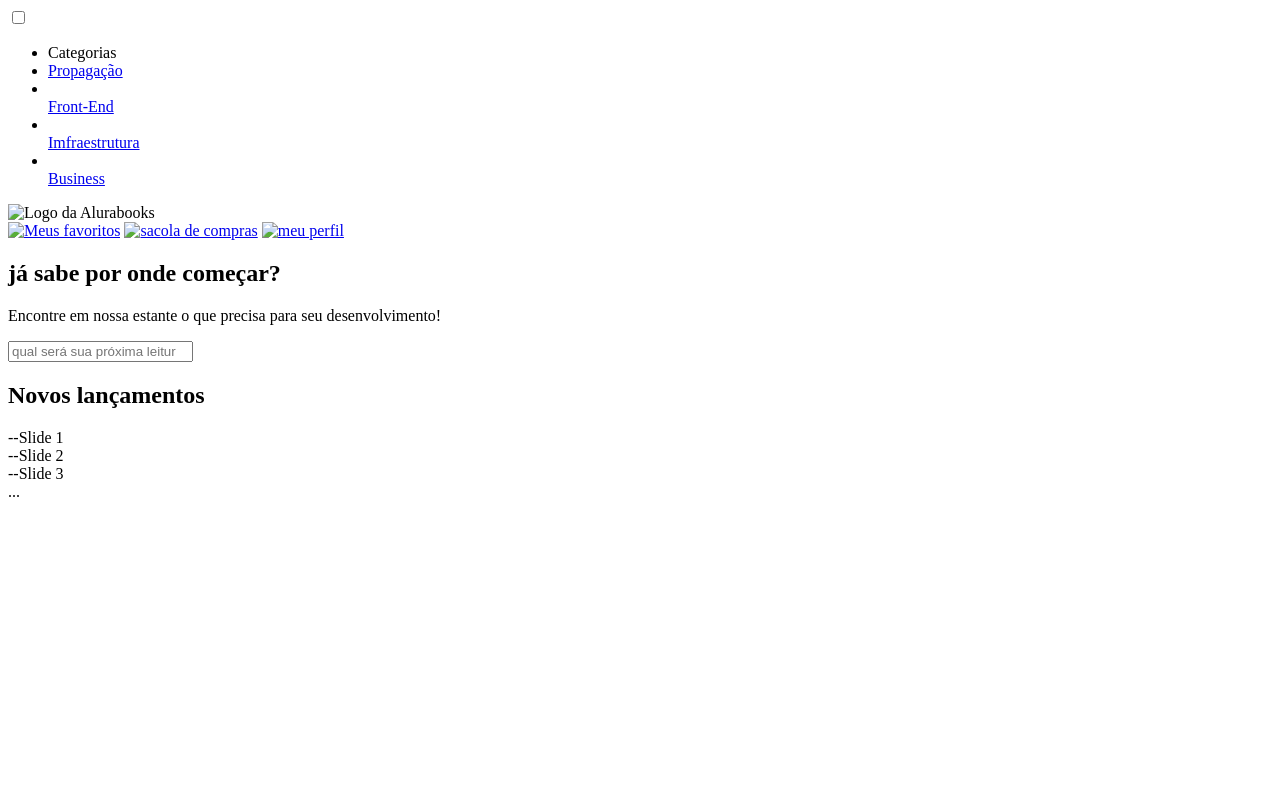
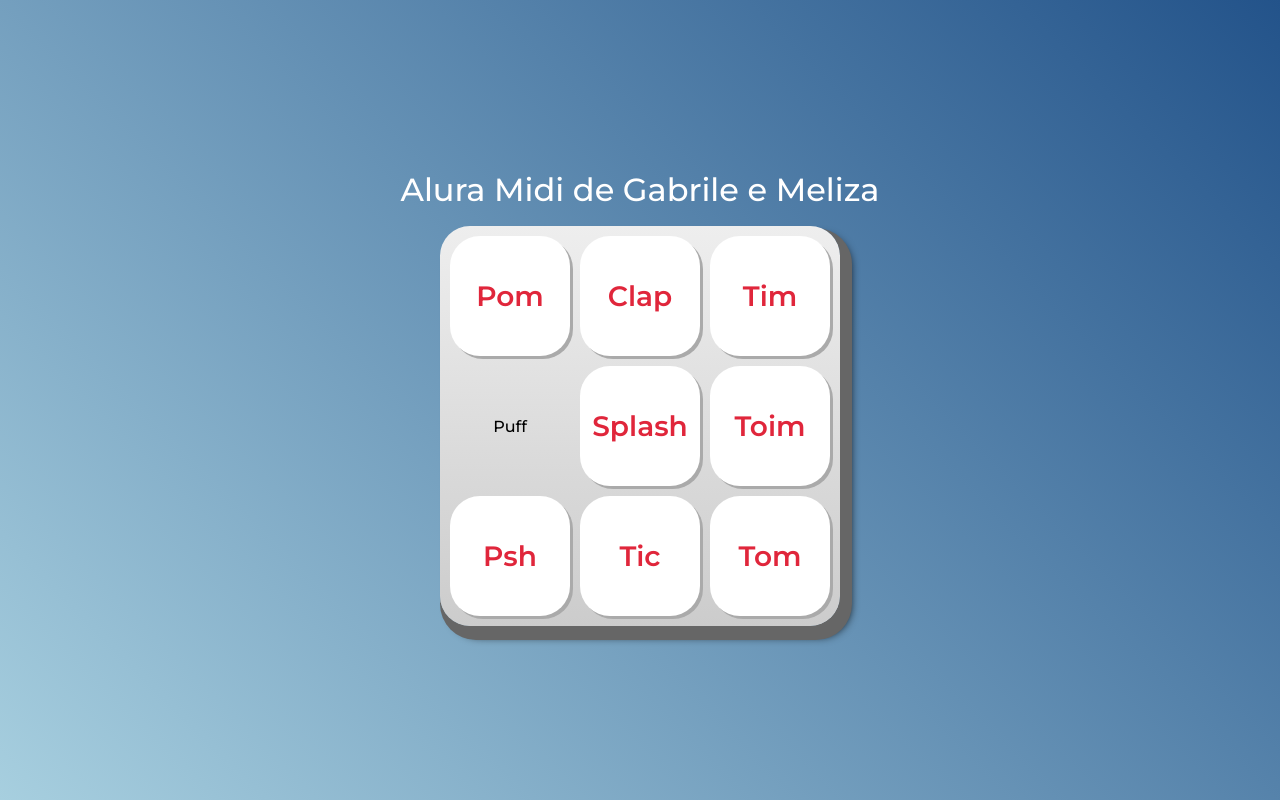
Before and after one commit to victor-gabriele/3Trimestre, a plain HTML site: page index.html in a window 1280 px wide. Drawn offline with nearby package versions, Linux system fonts and the light colour scheme.

Commit message:
Add files via upload

```diff
--- /dev/null
+++ b/css/estilos.css
@@ -0,0 +1,67 @@
+:root {
+  --cinza: #aaaaaa;
+  --vermelha: #e0263b;
+  --azul: #3032af;
+  --branca: #fff;
+  --luz: rgb(229, 255, 0);
+}
+
+body {
+  align-items: center;
+  background: linear-gradient(45deg, #a7cfdf 0%,#23538a 100%);
+  display: flex;
+  justify-content: center;
+  flex-direction: column;
+  font-family: 'Montserrat', sans-serif;
+  min-height: 100vh;
+}
+
+h1 {
+  color: var(--branca);
+  margin-bottom: 20px;
+  font-size: 2rem;
+}
+
+.teclado {
+  background: linear-gradient(to bottom, #eeeeee 0%,#cccccc 100%);
+  box-shadow: 6px 8px 0 6px #666, 10px 10px 10px #000;
+  border-radius: 30px;
+  display: grid;
+  gap: 10px;
+  grid-template-columns: repeat(3, 1fr);
+  padding: 10px;
+}
+
+.tecla {
+  background-color: var(--branca);
+  border-radius: 30px;
+  box-shadow: 3px 3px 0 var(--cinza);
+  color: var(--vermelha);
+  cursor: pointer;
+  height: 120px;
+  font-size: 1.75em;
+  font-weight: bold;
+  line-height: 120px;
+  text-align: center;
+  width: 120px;
+}
+
+.tecla.ativa,
+.tecla:active {
+  background-color: var(--vermelha);
+  border: 4px solid  var(--vermelha);
+  box-shadow: 3px 3px 0 var(--azul) inset;
+  color: var(--branca);
+  outline: none;
+}
+
+.tecla.focus,
+.tecla:focus {
+  outline: none;
+  box-shadow: 1px 1px 10px var(--luz);
+}
+
+.tecla.active:focus,
+.tecla:active:focus {
+  box-shadow: 3px 3px 0 var(--azul) inset, 1px 1px 10px var(--luz);
+}
--- /dev/null
+++ b/css/reset.css
@@ -0,0 +1,90 @@
+* {
+	box-sizing: border-box;
+}
+
+html, body, div, span, applet, object, iframe,
+h1, h2, h3, h4, h5, h6, p, blockquote, pre,
+a, abbr, acronym, address, big, cite, code,
+del, dfn, em, img, ins, kbd, q, s, samp,
+small, strike, strong, sub, sup, tt, var,
+b, u, i, center,
+dl, dt, dd, ol, ul, li,
+fieldset, form, label, legend,
+table, caption, tbody, tfoot, thead, tr, th, td,
+article, aside, canvas, details, embed,
+figure, figcaption, footer, header, hgroup,
+menu, nav, output, ruby, section, summary,
+time, mark, audio, video {
+	margin: 0;
+	padding: 0;
+	border: 0;
+	font-size: 100%;
+	font: inherit;
+	vertical-align: baseline;
+}
+
+article, aside, details, figcaption, figure,
+footer, header, hgroup, menu, nav, section {
+	display: block;
+}
+body {
+	line-height: 1;
+}
+ol, ul {
+	list-style: none;
+}
+blockquote, q {
+	quotes: none;
+}
+blockquote:before, blockquote:after,
+q:before, q:after {
+	content: '';
+	content: none;
+}
+table {
+	border-collapse: collapse;
+	border-spacing: 0;
+}
+
+a {
+	color: inherit;
+	text-decoration: none;
+}
+
+img {
+	width: inherit;
+}
+
+button {
+	font-family: inherit;
+	font-size: inherit;
+	color: inherit;
+	font-weight: inherit;
+	padding: 0;
+	border: none;
+	background-color: unset;
+}
+
+input {
+	border: none;
+	color: inherit;
+	font-size: inherit;
+	font-weight: inherit;
+	font-family: inherit;
+}
+
+textarea {
+	border: none;
+	color: inherit;
+	font-size: inherit;
+	font-weight: inherit;
+	font-family: inherit;
+}
+
+select {
+	border: none;
+	color: inherit;
+	font-size: inherit;
+	font-weight: inherit;
+	font-family: inherit;
+}
--- a/index.html
+++ b/index.html
@@ -1,74 +1,48 @@
 <!DOCTYPE html>
-    <html>
-    <head>
-        <meta charset="UTF-8">
-       <meta name="viewport" content="width=device=width, initial-scale=1.0">
-       <title>AluraBooks</title>
-       <link rell="stylesheet" href="style.css">
-       <link rell="stylesheet" href="reset.css">
-    </head>
-    <body>
-        <header class="cabeçalho">
-            <div class="container">
-                <input type="checkbox" id="menu" class="container_botão">
-                <label for="menu">
-            <span class="cabeçalho_menu-hamburguer container_imagem"></span>
-                </label>
-                <ul class="lista-menu">
-                    <li class="lista-menu_título">Categorias</li>
-                    <li class="lista-menu_item">
-                        <a href="#" class="lista-menu_link">Propagação</a>
-                    </li>
-                    <li class="lista-menu_item"></li>
-                    <a href="#" class="lista-menu_link">Front-End</a>
-                </li>
-                <li class="lista-menu_item"></li>
-                <a href="#" class="lista-menu_link">Imfraestrutura</a>
-                </li>
-                <li class="lista-menu_item"></li>
-                <a href="#" class="lista-menu_link">Business</a>
-            </li>
-            </ul>
-             <img src="img/Logo.svg" alt="Logo da Alurabooks" class="container_imagem">
-            </div>
-            <div class="container">
-                <a href="#"><img src="img/Favoritos.svg" alt="Meus favoritos" class="container_imagem"></a>
-                <a href="#"><img src="img/Compras.svg" alt="sacola de compras"  class="container_imagem"></a>
-                <a href="#"><img src="img/Usuário.svg" alt="meu perfil"  class="container_imagem"></a>
-            </div>
-        </header>
-      <section class="banner">
-        <h2 class="banner_título">já sabe por onde começar?</h2>
-        <p class="baner_texto">Encontre em nossa estante o que precisa para seu desenvolvimento!</p>
-        <input type="search" class="banner_pesquisa"placeholder="qual será sua próxima leitura?">
+<html lang="pt-BR">
+<head>
+    <meta charset="UTF-8">
+    <meta http-equiv="X-UA-Compatible" content="IE=edge">
+    <meta name="viewport" content="width=device-width, initial-scale=1.0">
 
-      </section>
-    <section class="carrossel">
-        <h2 class="carrossel_titulo">Novos lançamentos</h2>
-    <!--Slider main contaneir-->
-    <div class="swiper">
-        <!--Additional required wrapper-->
-        <div class="swiper-wrapper">
-                <!--Slides-->
-                <div class="swiper-wrapper">--Slide 1</div>
-                <div class="swiper-wrapper">--Slide 2</div>
-                <div class="swiper-wrapper">--Slide 3</div>
+    <title>Alura MIDI</title>
 
-                ...
-        </div>
-        <!-- If we need pagination -->
-        <div class="swiper-pagination"></div>
+    <link rel="preconnect" href="https://fonts.googleapis.com">
+    <link rel="preconnect" href="https://fonts.gstatic.com" crossorigin>
+    <link href="https://fonts.googleapis.com/css2?family=Montserrat:wght@500;600&display=swap" rel="stylesheet">
 
-        <!-- If we need navigation buttons -->
-        <div class="swiper-button-prev"></div>
-        <div class="swiper-button-next"></div>
+    <link rel="icon" type="image/png" href="images/bateria.png">
+    <link rel="stylesheet" href="css/reset.css">
+    <link rel="stylesheet" href="css/estilos.css">
 
-        <!-- If we need scrollbar -->
-        <div class="swiper-scrollbar"></div>
-    </div>
+</head>
+<body>
+
+    <h1>Alura Midi de Gabrile e Meliza </h1>
+
+    <section class="teclado">
+        <button  onclick="alert('Pom')" class="tecla tecla_pom">Pom</button>
+        <button  onclick="alert('Clap')"class="tecla tecla_clap">Clap</button>
+        <button  onclick="alert('Tim')"class="tecla tecla_tim">Tim</button>
+
+        <button  onclick="alert('Puff')class="tecla tecla_puff">Puff</button>
+        <button  onclick="alert('Splash')"class="tecla tecla_splash">Splash</button>
+        <button class="tecla tecla_toim">Toim</button>
+
+        <button class="tecla tecla_psh">Psh</button>
+        <button class="tecla tecla_tic">Tic</button>
+        <button class="tecla tecla_tom">Tom</button>
     </section>
-    <script src="https:/cdn.jsdelivr.net/npm/swiper@9/swiper.bundle.min.js"></script>
+
+    <audio src="sounds/keyq.wav" id="som_tecla_pom"></audio>
+    <audio src="sounds/keyw.wav" id="som_tecla_clap"></audio>
+    <audio src="sounds/keye.wav" id="som_tecla_tim"></audio>
+    <audio src="sounds/keya.wav" id="som_tecla_puff"></audio>
+    <audio src="sounds/keys.wav" id="som_tecla_splash"></audio>
+    <audio src="sounds/keyd.wav" id="som_tecla_toim"></audio>
+    <audio src="sounds/keyz.wav" id="som_tecla_psh"></audio>
+    <audio src="sounds/keyx.wav" id="som_tecla_tic"></audio>
+    <audio src="sounds/keyc.wav" id="som_tecla_tom"></audio>
+
 </body>
-<script>
-    const swiper = new
-</script>
+</html>
```
Also changed, not shown: images/bateria.png (added), 9 other files.
